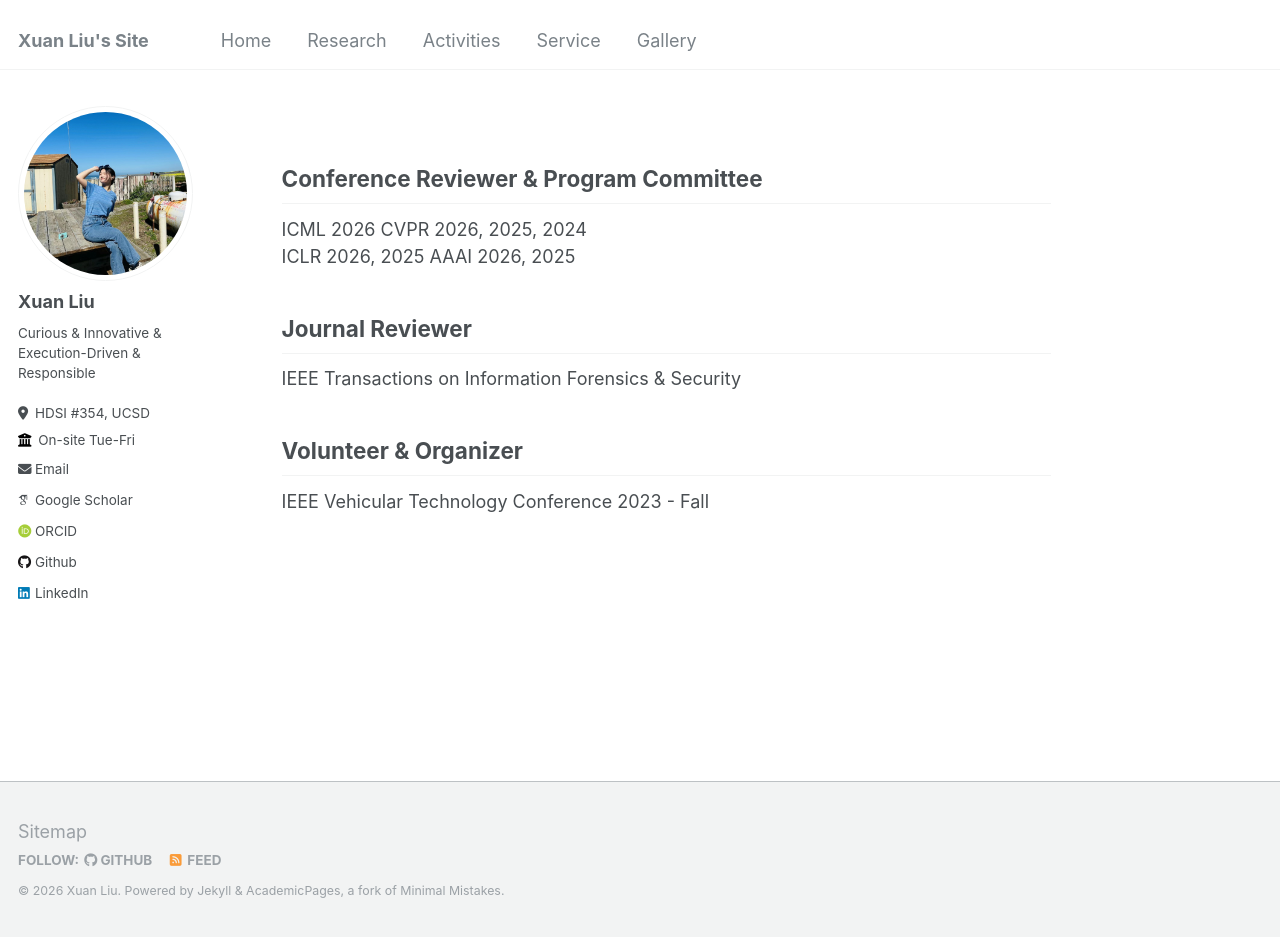
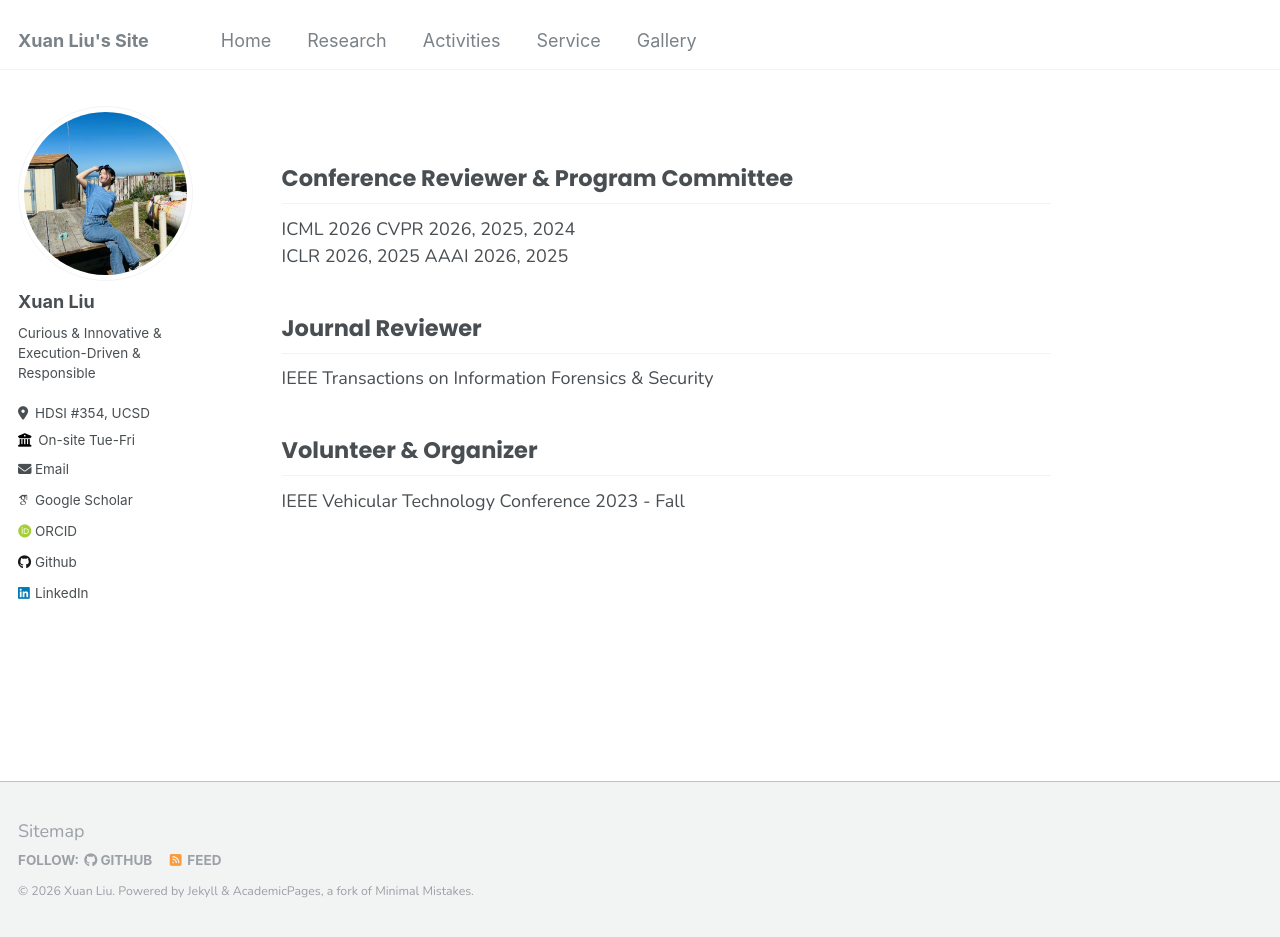
Before and after one commit to XuanL17/XuanL17.github.io, a Jekyll site: the page built from _pages/service.md, in a window 1280 px wide and 937 px high. Built offline with Jekyll 4.4.1, drawn with Linux system fonts in a browser that asks for light colours; some web fonts are replaced.

Commit message:
update type

```diff
--- a/_sass/_variables.scss
+++ b/_sass/_variables.scss
@@ -17,6 +17,10 @@ $serif                      : Georgia, Times, serif;
 $sans-serif                 : -apple-system, ".SFNSText-Regular", "San Francisco", "Roboto", "Segoe UI", "Helvetica Neue", "Lucida Grande", Arial, sans-serif;
 $monospace                  : Monaco, Consolas, "Lucida Console", monospace;
 
+/* Custom fonts - Poppins + Nunito */
+$poppins                    : 'Poppins', -apple-system, BlinkMacSystemFont, "Segoe UI", Helvetica, Arial, sans-serif;
+$nunito                     : 'Nunito', -apple-system, BlinkMacSystemFont, "Segoe UI", Helvetica, Arial, sans-serif;
+
 /* sans serif typefaces */
 $sans-serif-narrow          : $sans-serif;
 $helvetica                  : Helvetica, "Helvetica Neue", Arial, sans-serif;
@@ -28,9 +32,9 @@ $bodoni                     : "Bodoni MT", serif;
 $calisto                    : "Calisto MT", serif;
 $garamond                   : Garamond, serif;
 
-$global-font-family         : $sans-serif;
-$header-font-family         : $sans-serif;
-$caption-font-family        : $serif;
+$global-font-family         : $nunito;
+$header-font-family         : $poppins;
+$caption-font-family        : $nunito;
 
 /* type scale */
 $type-size-1                : 2.441em;  // ~39.056px
--- a/assets/css/main.scss
+++ b/assets/css/main.scss
@@ -9,6 +9,9 @@
  *  - https://twitter.com/mmistakes
  *
 */
+
+/* Import Google Fonts - Poppins + Nunito */
+@import url('https://fonts.googleapis.com/css2?family=Poppins:wght@400;500;600;700&family=Nunito:wght@400;600;700&display=swap');
 
 @import "vendor/breakpoint/breakpoint"; // media query mixins
 @import "variables";
```
